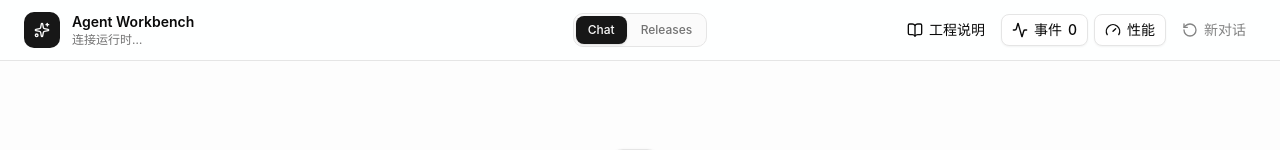
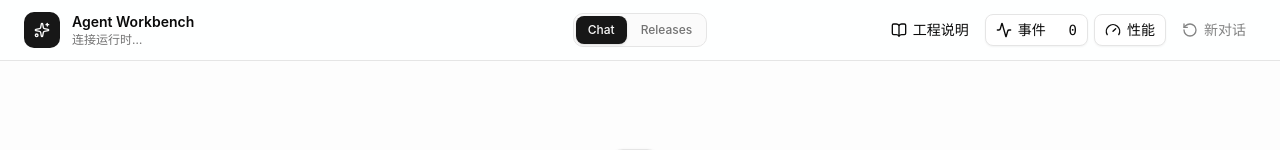
Before and after one commit to geyao2015/agent-workbench, a React (Vite) app in the folder apps/web/: page / in a window 1280 px wide. Shown: the top 150 px of the page. Built offline with nearby package versions, Linux system fonts and the light colour scheme; no server answers.

Commit message:
fix(web): 固定事件计数宽度避免按钮抖动

```diff
--- a/apps/web/src/views/ChatView.tsx
+++ b/apps/web/src/views/ChatView.tsx
@@ -688,6 +688,10 @@ export function ChatView() {
         ? `实时 Agent · ${runtime.provider ?? "模型"}/${runtime.model ?? ""} · 知识库 ${runtime.docs ?? 0} 篇`
         : "Mock 模式 · 本地 fixture 回放，不调用模型";
   const prompts = quickPromptsFor(runtime?.mode);
+  const eventCountLabel =
+    events.length > 999
+      ? `${Math.min(9, Math.floor(events.length / 1000))}k+`
+      : String(events.length);
   const emptyDescription =
     runtime?.mode === "agent"
       ? "检索本地工程知识库，LangGraph 工具循环，回答带引用来源。"
@@ -722,7 +726,12 @@ export function ChatView() {
         >
           <Activity />
           <span className="hidden sm:inline">事件</span>
-          {events.length}
+          <span
+            className="inline-block w-[3ch] shrink-0 text-right font-mono tabular-nums"
+            title={String(events.length)}
+          >
+            {eventCountLabel}
+          </span>
         </Button>
         <Button
           variant="outline"
```
